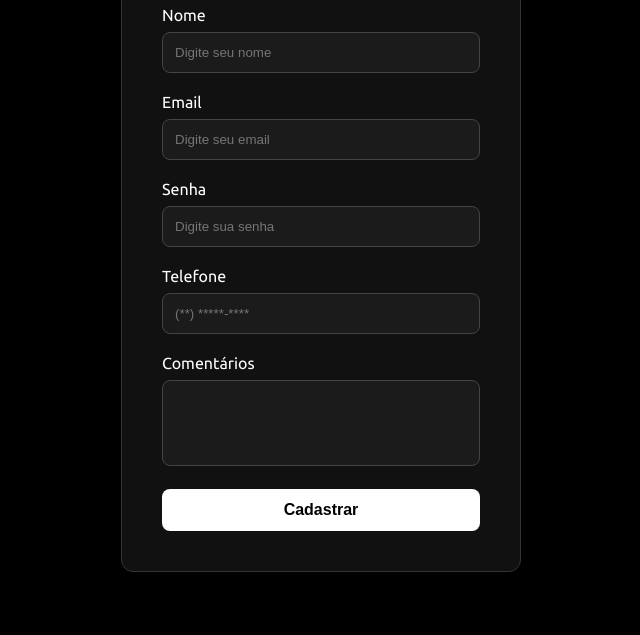
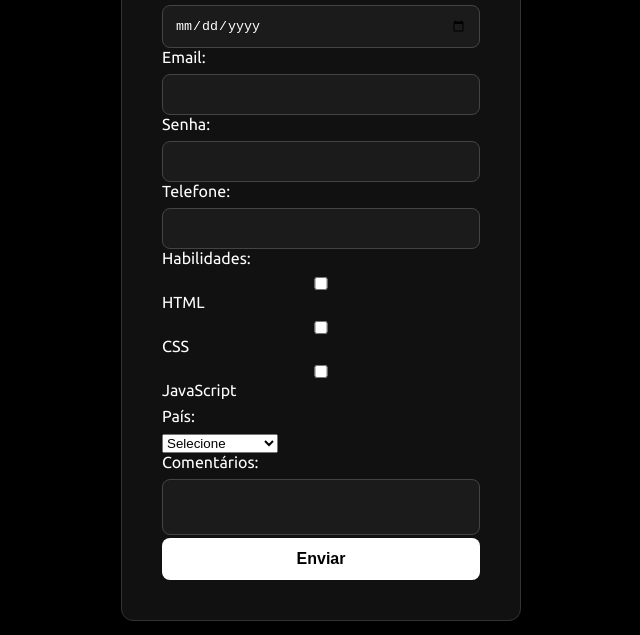
Before and after one commit to 0WhPeanut/cadastro, a plain HTML site: page index.html in a window 1280 px wide. Shown: the part 165-800 px from the top of the page, without its empty margins (319-959 px from the left). Drawn offline with Linux system fonts and the light colour scheme.

Commit message:
Update index.html

```diff
--- a/index.html
+++ b/index.html
@@ -1,50 +1,91 @@
 <!DOCTYPE html>
-<html lang="pt-br">
+<html lang="pt-BR">
+
 <head>
     <meta charset="UTF-8">
     <meta name="viewport" content="width=device-width, initial-scale=1.0">
-    <title>Cadastro</title>
+    <title>Formulário</title>
 
     <link rel="stylesheet" href="style.css">
 </head>
 
 <body>
 
-    <div class="caixa">
+    <form action="" method="POST">
 
-        <form>
-            <h1>Bem-vindo!</h1>
+        <h3>Cadastre-se</h3>
 
-            <div class="grupo">
-                <label for="nome">Nome</label>
-                <input type="text" id="nome" placeholder="Digite seu nome">
-            </div>
+        <div class="form-group">
+            <label for="nome">Nome:</label>
+            <input type="text" id="nome" name="nome" placeholder="Nome completo...">
+        </div>
 
-            <div class="grupo">
-                <label for="email">Email</label>
-                <input type="email" id="email" placeholder="Digite seu email">
-            </div>
+        <div class="form-group">
+            <label for="data_nascimento">Data de Nascimento:</label>
+            <input type="date" id="data_nascimento" name="data_nascimento">
+        </div>
 
-            <div class="grupo">
-                <label for="senha">Senha</label>
-                <input type="password" id="senha" placeholder="Digite sua senha">
-            </div>
+        <div class="form-group">
+            <label for="email">Email:</label>
+            <input type="email" id="email" name="email">
+        </div>
 
-            <div class="grupo">
-                <label for="telefone">Telefone</label>
-                <input type="tel" id="telefone" placeholder="(**) *****-****">
-            </div>
+        <div class="form-group">
+            <label for="senha">Senha:</label>
+            <input type="password" id="senha" name="senha">
+        </div>
 
-            <div class="grupo">
-                <label for="comentarios">Comentários</label>
-                <textarea id="comentarios" rows="4"></textarea>
-            </div>
+        <div class="form-group">
+            <label for="telefone">Telefone:</label>
+            <input type="tel" id="telefone" name="telefone">
+        </div>
 
-            <button type="submit">Cadastrar</button>
+        <div class="form-group">
+            <label>Habilidades:</label>
 
-        </form>
+            <label for="html">
+                <input type="checkbox" id="html" name="habilidades" value="HTML">
+                HTML
+            </label>
 
-    </div>
+            <label for="css">
+                <input type="checkbox" id="css" name="habilidades" value="CSS">
+                CSS
+            </label>
+
+            <label for="js">
+                <input type="checkbox" id="js" name="habilidades" value="JS">
+                JavaScript
+            </label>
+        </div>
+
+        <div class="form-group">
+            <label for="pais">País:</label>
+
+            <select id="pais" name="pais">
+
+                <option value="">Selecione</option>
+                <option value="br">Brasil</option>
+                <option value="jp">Japão</option>
+                <option value="ca">Canadá</option>
+                <option value="ru">Rússia</option>
+                <option value="us">Estados Unidos</option>
+
+            </select>
+        </div>
+
+        <div class="form-group">
+            <label for="comentarios">Comentários:</label>
+
+            <textarea id="comentarios" name="comentarios"></textarea>
+        </div>
+
+        <div class="form-group">
+            <button type="submit">Enviar</button>
+        </div>
+
+    </form>
 
 </body>
+
 </html>
```
